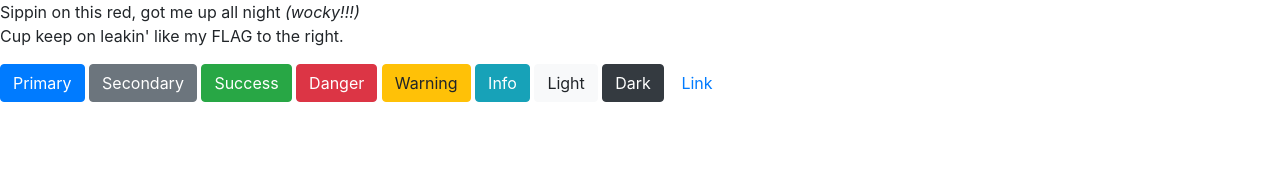
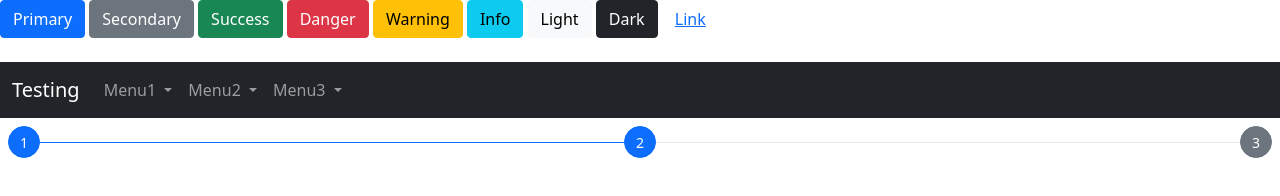
Before and after one commit to StokleyO/BootStrapTest, a plain HTML site: page index.html in a window 1280 px wide. Drawn offline with nearby package versions, Linux system fonts and the light colour scheme.

Commit message:
messing with new things

```diff
--- a/index.html
+++ b/index.html
@@ -5,11 +5,15 @@
     <meta name="viewport" content="width=device-width, initial-scale=1, shrink-to-fit=no">
 
     <!-- Bootstrap CSS -->
-    <link rel="stylesheet" href="https://cdn.jsdelivr.net/npm/bootstrap@4.3.1/dist/css/bootstrap.min.css" integrity="sha384-ggOyR0iXCbMQv3Xipma34MD+dH/1fQ784/j6cY/iJTQUOhcWr7x9JvoRxT2MZw1T" crossorigin="anonymous">
+    <link href="https://cdn.jsdelivr.net/npm/bootstrap@5.0.2/dist/css/bootstrap.min.css" rel="stylesheet" integrity="sha384-EVSTQN3/azprG1Anm3QDgpJLIm9Nao0Yz1ztcQTwFspd3yD65VohhpuuCOmLASjC" crossorigin="anonymous">
     <title>Count</title>
+
+    <script src="https://cdn.jsdelivr.net/npm/@popperjs/core@2.9.2/dist/umd/popper.min.js" integrity="sha384-IQsoLXl5PILFhosVNubq5LC7Qb9DXgDA9i+tQ8Zj3iwWAwPtgFTxbJ8NT4GN1R8p" crossorigin="anonymous"></script>
+    <script src="https://cdn.jsdelivr.net/npm/bootstrap@5.0.2/dist/js/bootstrap.min.js" integrity="sha384-cVKIPhGWiC2Al4u+LWgxfKTRIcfu0JTxR+EQDz/bgldoEyl4H0zUF0QKbrJ0EcQF" crossorigin="anonymous"></script>
+
 </head>
 <body>
-    <p>Sippin on this red, got me up all night <i>(wocky!!!)</i><br>Cup keep on leakin' like my FLAG to the right.</p>
+
     <button type="button" class="btn btn-primary">Primary</button>
     <button type="button" class="btn btn-secondary">Secondary</button>
     <button type="button" class="btn btn-success">Success</button>
@@ -19,10 +23,73 @@
     <button type="button" class="btn btn-light">Light</button>
     <button type="button" class="btn btn-dark">Dark</button>
     <button type="button" class="btn btn-link">Link</button>
+    <br><br>
+    <nav class="navbar navbar-expand-lg navbar-dark bg-dark">
+        <div class="container-fluid justify-content-start">
+          <a class="navbar-brand" href="#">Testing</a>
+          <button class="navbar-toggler" type="button" data-bs-toggle="collapse" data-bs-target="#navbarNavDarkDropdown" aria-controls="navbarNavDarkDropdown" aria-expanded="false" aria-label="Toggle navigation">
+            <span class="navbar-toggler-icon"></span>
+          </button>
+          <div class="d-flex">
+          <!-- First Menu -->
+          <div class="collapse navbar-collapse" id="navbarNavDarkDropdown">
+            <ul class="navbar-nav">
+              <li class="nav-item dropdown">
+                <a class="nav-link dropdown-toggle" href="#" id="navbarFirstMenuLink" role="button" data-bs-toggle="dropdown" aria-expanded="false">
+                  Menu1
+                </a>
+                <ul class="dropdown-menu dropdown-menu-dark" aria-labelledby="navbarFirstMenuLink">
+                  <li><a class="dropdown-item" href="#">Action</a></li>
+                  <li><a class="dropdown-item" href="#">Another action</a></li>
+                  <li><a class="dropdown-item" href="#">Something else here</a></li>
+                </ul>
+              </li>
+            </ul>
+          </div>
+          <!-- Second Menu -->
+          <div class="collapse navbar-collapse" id="navbarNavDarkDropdown">
+            <ul class="navbar-nav">
+              <li class="nav-item dropdown">
+                <a class="nav-link dropdown-toggle" href="#" id="navbarSecondMenuLink" role="button" data-bs-toggle="dropdown" aria-expanded="false">
+                  Menu2
+                </a>
+                <ul class="dropdown-menu dropdown-menu-dark" aria-labelledby="navbarSecondMenuLink">
+                  <li><a class="dropdown-item" href="#">Action</a></li>
+                  <li><a class="dropdown-item" href="#">Another action</a></li>
+                  <li><a class="dropdown-item" href="#">Something else here</a></li>
+                </ul>
+              </li>
+            </ul>
+          </div>
+          <!-- Third Menu -->
+          <div class="collapse navbar-collapse" id="navbarNavDarkDropdown">
+            <ul class="navbar-nav">
+              <li class="nav-item dropdown">
+                <a class="nav-link dropdown-toggle" href="#" id="navbarThirdMenuLink" role="button" data-bs-toggle="dropdown" aria-expanded="false">
+                  Menu3
+                </a>
+                <ul class="dropdown-menu dropdown-menu-dark" aria-labelledby="navbarThirdMenuLink">
+                  <li><a class="dropdown-item" href="#">Action</a></li>
+                  <li><a class="dropdown-item" href="#">Another action</a></li>
+                  <li><a class="dropdown-item" href="#">Something else here</a></li>
+                </ul>
+              </li>
+            </ul>
+          </div>
+        </div>
+        </div>
+      </nav>
 
-    <script src="https://code.jquery.com/jquery-3.3.1.slim.min.js" integrity="sha384-q8i/X+965DzO0rT7abK41JStQIAqVgRVzpbzo5smXKp4YfRvH+8abtTE1Pi6jizo" crossorigin="anonymous"></script>
-    <script src="https://cdn.jsdelivr.net/npm/popper.js@1.14.7/dist/umd/popper.min.js" integrity="sha384-UO2eT0CpHqdSJQ6hJty5KVphtPhzWj9WO1clHTMGa3JDZwrnQq4sF86dIHNDz0W1" crossorigin="anonymous"></script>
-    <script src="https://cdn.jsdelivr.net/npm/bootstrap@4.3.1/dist/js/bootstrap.min.js" integrity="sha384-JjSmVgyd0p3pXB1rRibZUAYoIIy6OrQ6VrjIEaFf/nJGzIxFDsf4x0xIM+B07jRM" crossorigin="anonymous"></script>
+      <div class="position-relative m-4">
+        <div class="progress" style="height: 1px;">
+          <div class="progress-bar" role="progressbar" style="width: 50%;" aria-valuenow="50" aria-valuemin="0" aria-valuemax="100"></div>
+        </div>
+        <button type="button" class="position-absolute top-0 start-0 translate-middle btn btn-sm btn-primary rounded-pill" style="width: 2rem; height:2rem;">1</button>
+        <button type="button" class="position-absolute top-0 start-50 translate-middle btn btn-sm btn-primary rounded-pill" style="width: 2rem; height:2rem;">2</button>
+        <button type="button" class="position-absolute top-0 start-100 translate-middle btn btn-sm btn-secondary rounded-pill" style="width: 2rem; height:2rem;">3</button>
+      </div>
+
+
 </body>
 
 </html>
```
